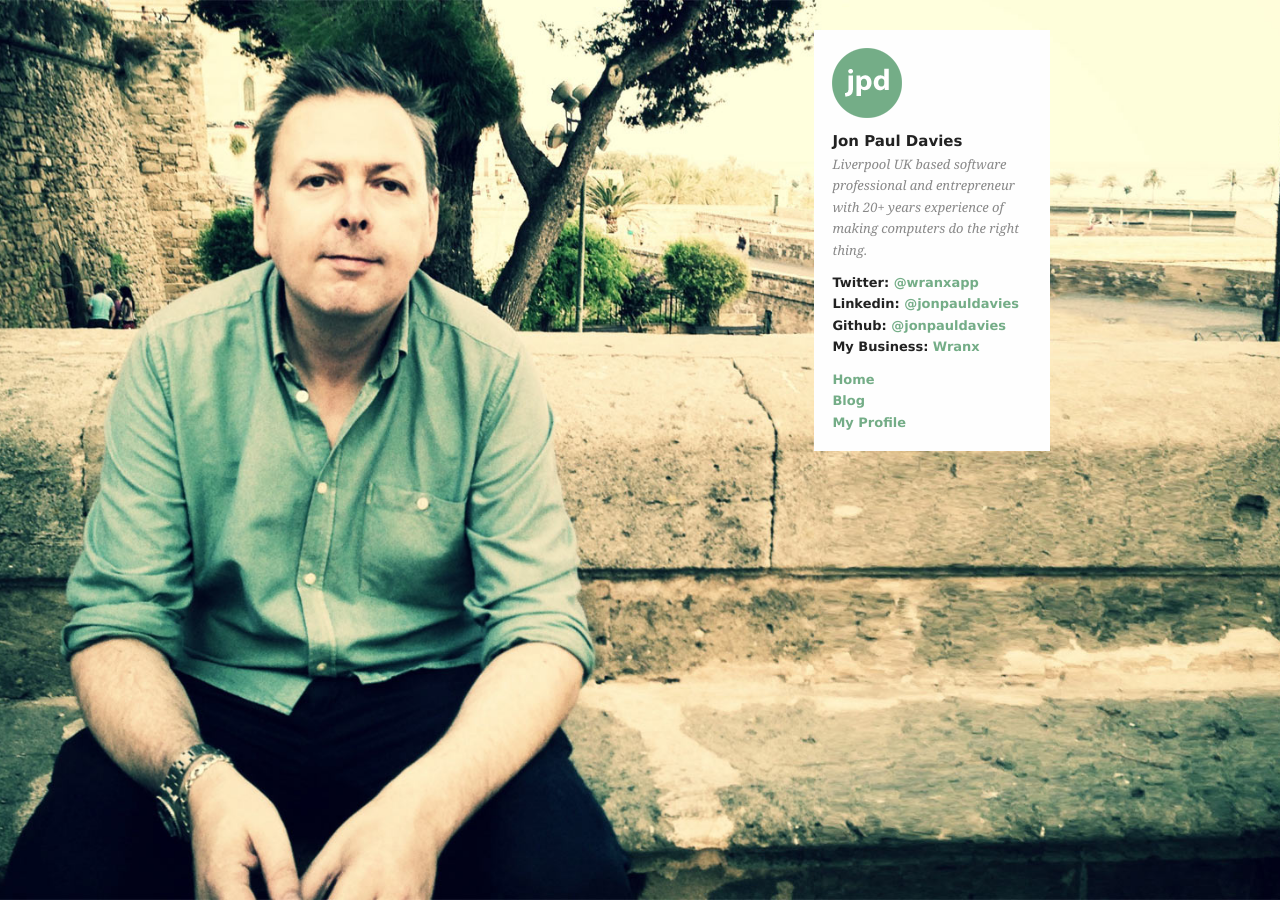
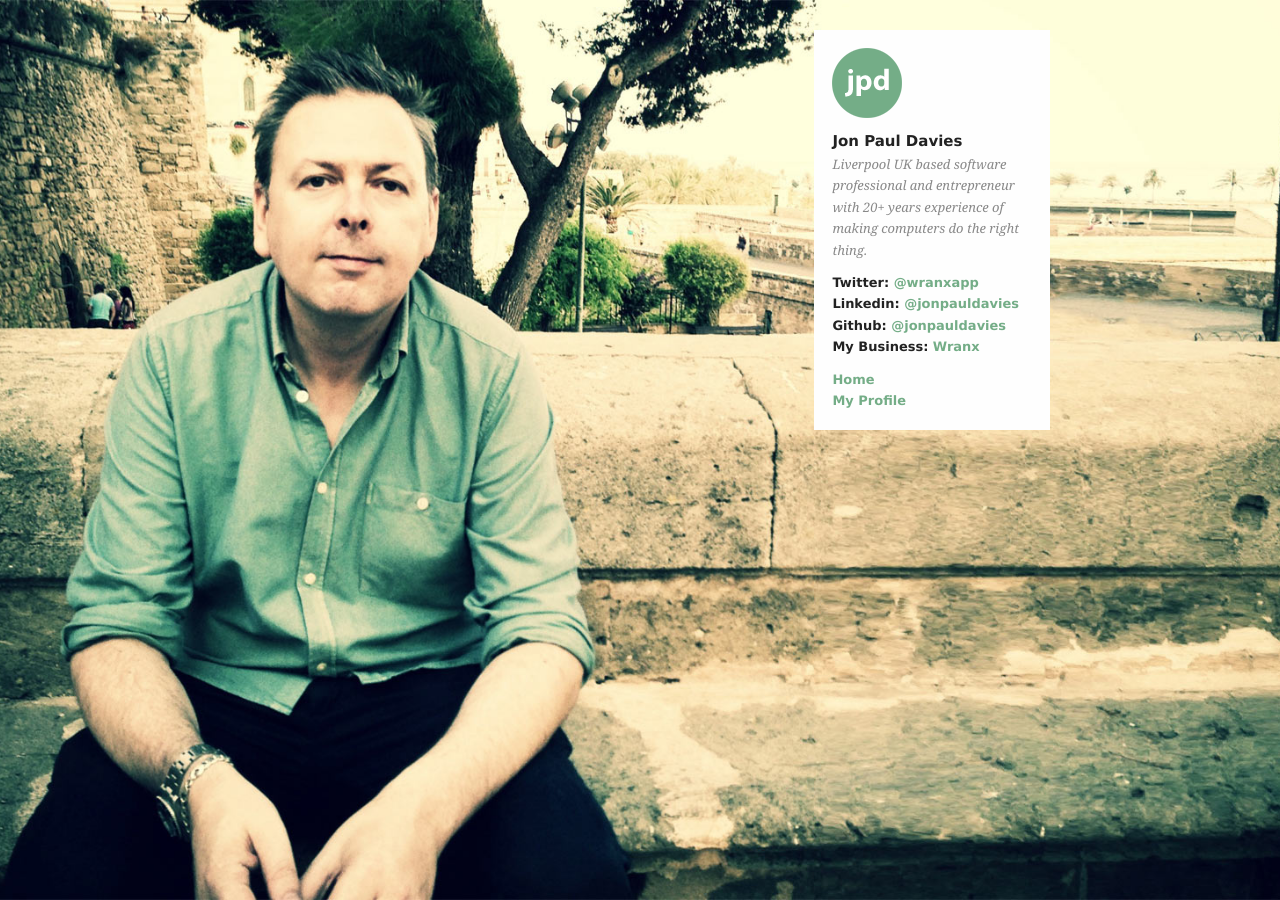
Before and after one commit to jonpauldavies/jonpauldavies.github.io, a Jekyll site: the page index.html, which Jekyll copies as it is, in a window 1280 px wide. Built offline with Jekyll 4.4.1, drawn with Linux system fonts in a browser that asks for light colours; nearby versions of some CDN libraries; Markdown is read by kramdown in place of the engine named in the settings.

```diff
--- a/_layouts/column.html
+++ b/_layouts/column.html
@@ -30,7 +30,6 @@
                     <div class="profilelinks">
                         Menu
                         <div class="profilelink"><a href="/index.html">Home</a></div>
-                        <div class="profilelink"><a href="/blog/">Blog</a></div>
                         <div class="profilelink"><a href="/profile.html">My Profile</a></div>
                     </div>
                 </div>
--- a/index.html
+++ b/index.html
@@ -43,7 +43,6 @@
                     <div class="profilelinks">
 
                         <div class="profilelink"><a href="/index.html">Home</a></div>
-                        <div class="profilelink"><a href="/blog/">Blog</a></div>
                         <div class="profilelink"><a href="/profile.html">My Profile</a></div>
                     </div>
                     <div style="clear:both;float:none"></div>
```
